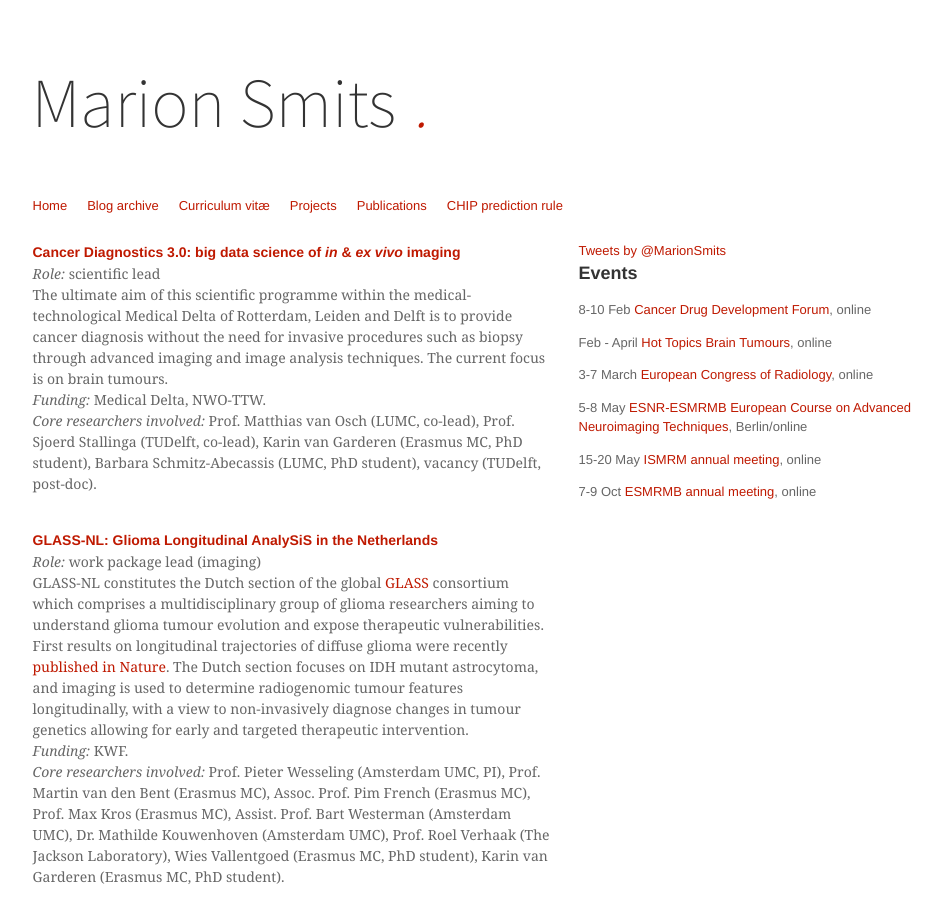
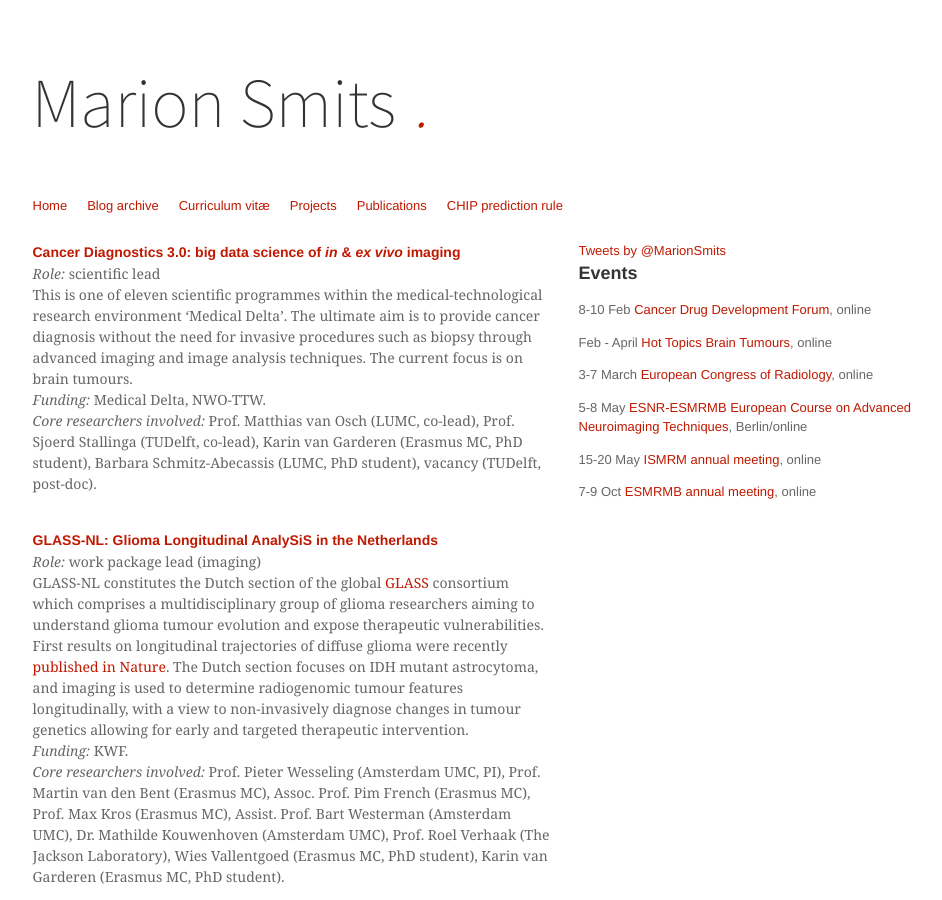
Before and after one commit to marionsmits/marionsmits.github.io, a Jekyll site: the page built from projects.md, in a window 1280 px wide and 900 px high. Shown: the whole window, without its empty margins (120-1062 px from the left). Built offline with Jekyll 4.4.1, drawn with Linux system fonts in a browser that asks for light colours; comment, search, counter and statistics services are not loaded.

Commit message:
Update projects.md

```diff
--- a/projects.md
+++ b/projects.md
@@ -7,7 +7,7 @@ Slug: projects
 
 <b>[Cancer Diagnostics 3.0: big data science of <i>in</i> & <i>ex vivo</i> imaging](https://www.medicaldelta.nl/en/research/cancer-diagnostics-3-0-big-data-science-of-in-ex-vivo-imaging)</b>
 <br><i>Role:</i> scientific lead
-<br>The ultimate aim of this scientific programme within the medical-technological Medical Delta of Rotterdam, Leiden and Delft is to provide cancer diagnosis without the need for invasive procedures such as biopsy through advanced imaging and image analysis techniques. The current focus is on brain tumours.
+<br>This is one of eleven scientific programmes within the medical-technological research environment 'Medical Delta'. The ultimate aim is to provide cancer diagnosis without the need for invasive procedures such as biopsy through advanced imaging and image analysis techniques. The current focus is on brain tumours.
 <br><i>Funding:</i> Medical Delta, NWO-TTW.
 <br><i>Core researchers involved:</i> Prof. Matthias van Osch (LUMC, co-lead), Prof. Sjoerd Stallinga (TUDelft, co-lead), Karin van Garderen (Erasmus MC, PhD student), Barbara Schmitz-Abecassis (LUMC, PhD student), vacancy (TUDelft, post-doc).
 
```
